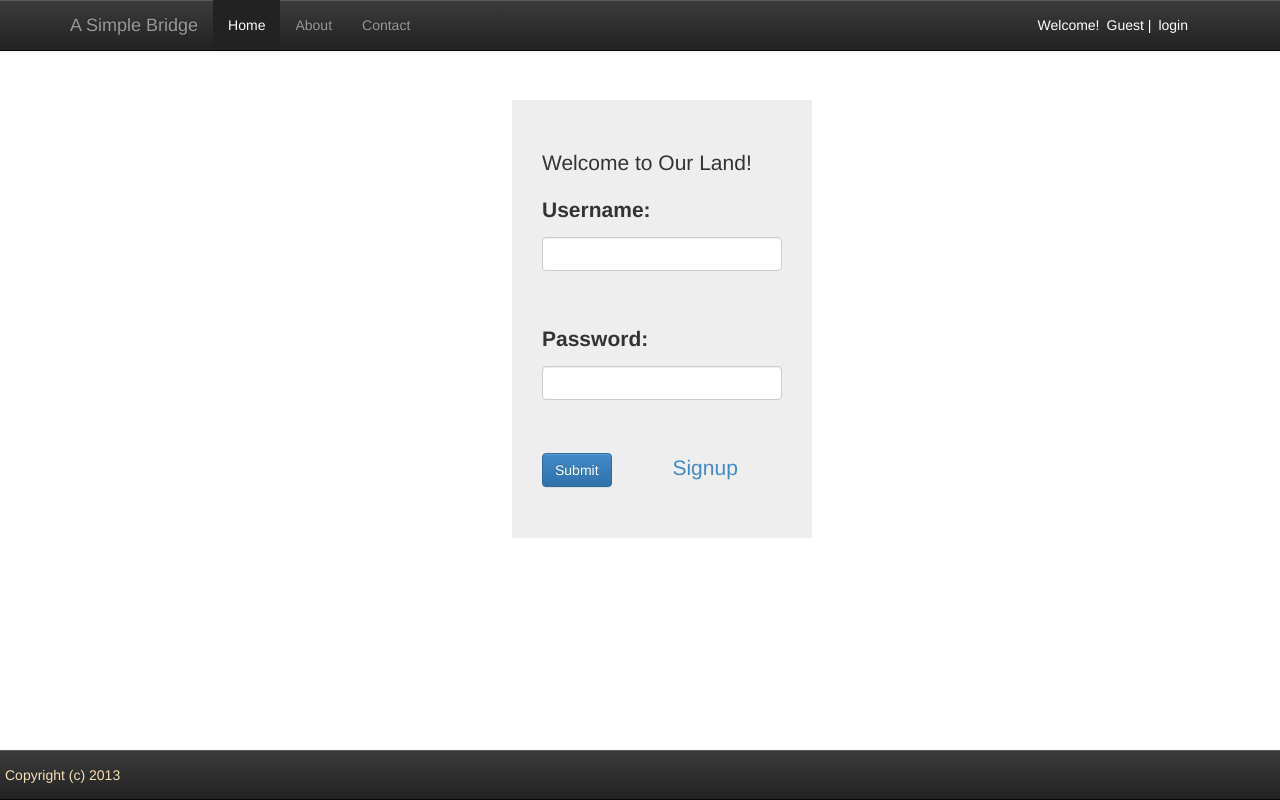
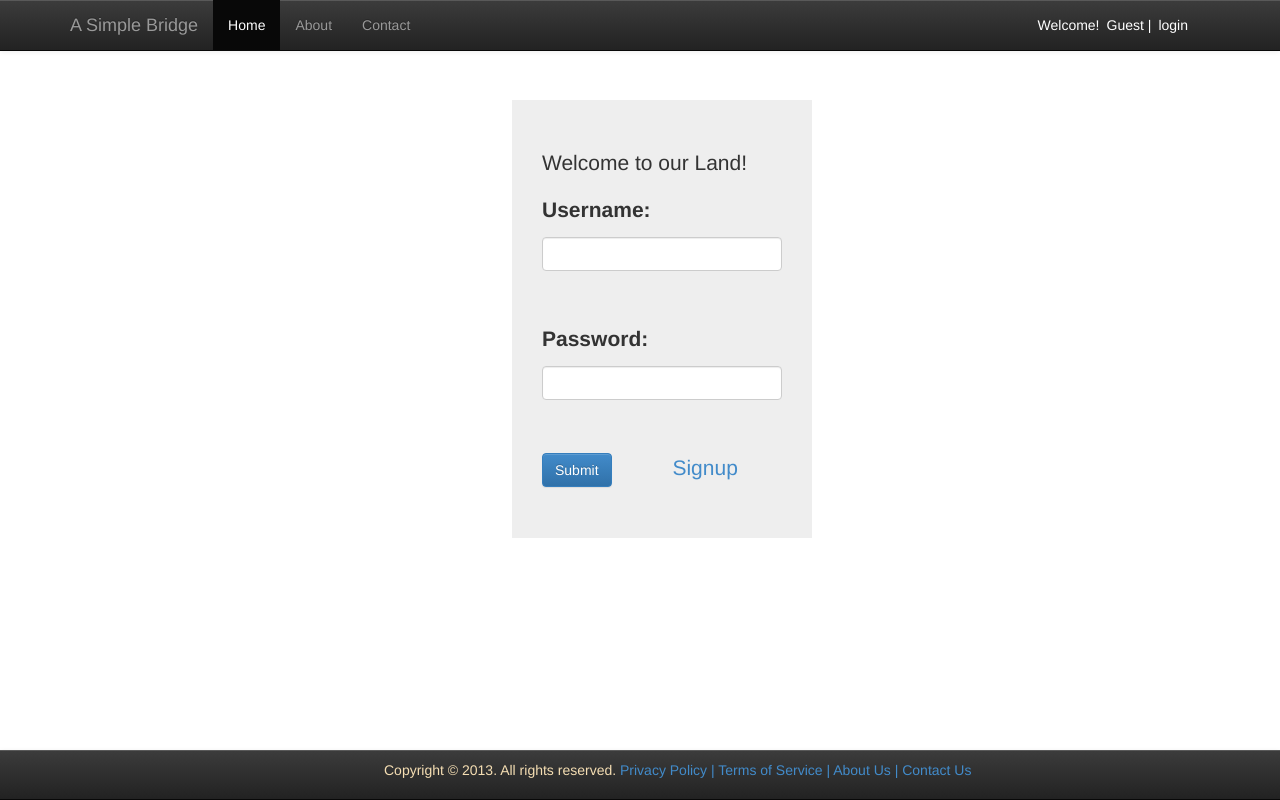
Before and after one commit to swh290/asimplebridge, a Django app: page / in a window 1280 px wide; the page is wider, and only the part inside the window is pictured. Run offline with Django 3.2, Linux system fonts and the light colour scheme; some libraries are stand-ins or nearby versions.

Commit message:
footer done

```diff
--- a/asimplebridge/static/css/main.css
+++ b/asimplebridge/static/css/main.css
@@ -1,3 +1,6 @@
+@import url('bootstrap-theme.min.css');
+@import url('bootstrap.min.css');
+
 html, body
 {
     height:100%;
@@ -19,11 +22,6 @@ form
 .s_logout
 {
   color: white;
-}
-
-.l_logout
-{
-
 }
 
 .l_logout:hover
@@ -67,7 +65,9 @@ footer
 .l_footer-content
 {
   color: wheat;
-  margin: 5px;
+  position: relative;
+  left: 30%;
+  top: 10%;
 }
 
 .header-text
--- a/asimplebridge/templates/base.html
+++ b/asimplebridge/templates/base.html
@@ -6,8 +6,6 @@
     <script src="http://code.jquery.com/jquery-migrate-1.2.1.min.js"></script>
 
     <link rel="stylesheet" type="text/css" href="/static/css/main.css">
-    <link rel="stylesheet" type="text/css" href="/static/css/bootstrap.min.css">
-    <link rel="stylesheet" type="text/css" href="/static/css/bootstrap-theme.min.css">
   </head>
   <body>
     <div class="navbar navbar-inverse navbar-fixed-top">
@@ -45,7 +43,11 @@
     </div>
     <footer class='navbar navbar-inverse navbar-fixed-bottom'>
       <div class='l_footer-content'>
-        <p>Copyright (c) 2013</p>
+        <span>Copyright &copy; 2013. All rights reserved.</span>
+        <a href="#">Privacy Policy |</a>
+        <a href="#">Terms of Service |</a>
+        <a href="#about">About Us |</a>
+        <a href="#contact">Contact Us</a>
       </div>
     </footer>
   </body>
--- a/asimplebridge/templates/login.html
+++ b/asimplebridge/templates/login.html
@@ -2,7 +2,7 @@
 {% block content %}
   <form action='/login/' method='POST' role="form">{% csrf_token %}
     <div class="jumbotron form-container">
-      <p>Welcome to Our Land!</p>
+      <p>Welcome to our Land!</p>
       <div class="">
         <label for="usernameText">Username:</label>
         <input type='text' name='username' class="form-control" id='usernameText'></br>
```
